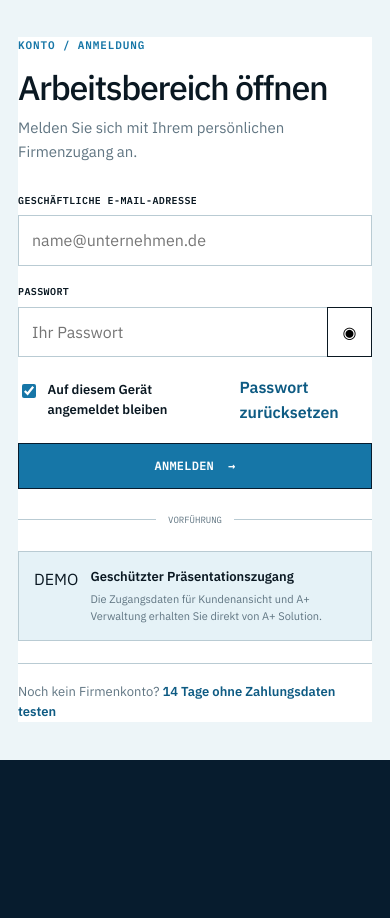
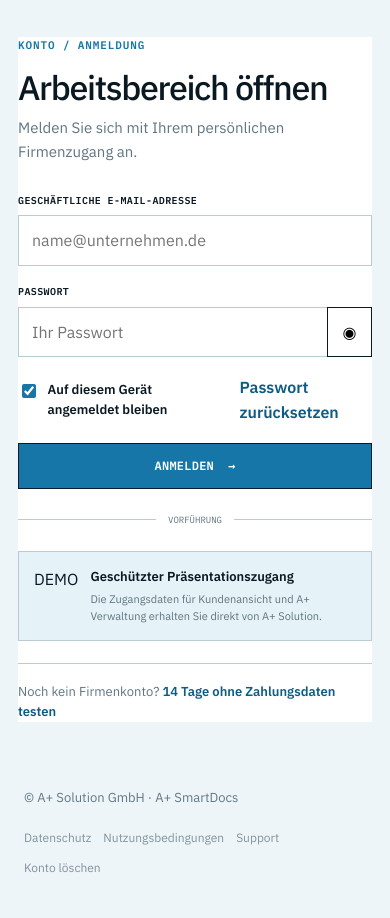
Before and after one commit to hsdarestani/A-SmartDocs, a FastAPI app: page /anmelden in a window 390 px wide. Shown: the part 638-1556 px from the top of the page. Before the commit the page ends 1398 px from the top, so only its background shows below. Run offline with FastAPI, Linux system fonts and the light colour scheme; parts of the project's set-up code (start-up, migrations or seed data) failed here and were passed over.

Commit message:
Store-Rechtslinks und mobile Metadaten ergänzen

```diff
--- a/app/templates/base.html
+++ b/app/templates/base.html
@@ -2,8 +2,11 @@
 <html lang="de">
 <head>
   <meta charset="utf-8">
-  <meta name="viewport" content="width=device-width, initial-scale=1">
+  <meta name="viewport" content="width=device-width, initial-scale=1, viewport-fit=cover">
   <meta name="theme-color" content="#071c2e">
+  <meta name="apple-mobile-web-app-capable" content="yes">
+  <meta name="apple-mobile-web-app-status-bar-style" content="black-translucent">
+  <meta name="mobile-web-app-capable" content="yes">
   <title>{% block titel %}A+ SmartDocs{% endblock %}</title>
   <meta name="description" content="PDF hochladen, direkt bearbeiten und fertig exportieren.">
   <link rel="preconnect" href="https://fonts.googleapis.com">
@@ -20,6 +23,7 @@
   <link rel="stylesheet" href="{{ url_for('statisch', path='/field-live-preview.css') }}?v=20260729-1">
   <link rel="stylesheet" href="{{ url_for('statisch', path='/live-workspace.css') }}?v=20260801-1">
   <link rel="stylesheet" href="{{ url_for('statisch', path='/live-interaction-fix.css') }}?v=20260731-4&partial=20260801-1">
+  <link rel="stylesheet" href="{{ url_for('statisch', path='/store-compliance.css') }}?v=20260807-1">
 </head>
 <body class="bereich-{{ bereich|default('start') }} {% if mitglied %}angemeldet{% endif %} {% if hauptfluss %}hauptfluss{% endif %}">
   {% if mitglied %}
@@ -30,14 +34,15 @@
       <span class="navigationsgruppe">Unternehmen</span><a href="/team" class="{% if bereich == 'team' %}aktiv{% endif %}"><i>05</i><span>Team und Rollen</span></a><a href="/abrechnung" class="{% if bereich == 'abrechnung' %}aktiv{% endif %}"><i>06</i><span>Tarif und Abrechnung</span></a><a href="/einstellungen" class="{% if bereich == 'einstellungen' %}aktiv{% endif %}"><i>07</i><span>Einstellungen</span></a>
       {% if mitglied.ist_superadmin %}<span class="navigationsgruppe">A+ Verwaltung</span><a href="/verwaltung" class="{% if bereich == 'verwaltung' %}aktiv{% endif %}"><i>A+</i><span>Verwaltungszentrale</span></a>{% endif %}
     </nav>
-    <div class="seitenleisten-fuss"><div class="konto-mini"><span>{{ mitglied.name[:2]|upper }}</span><div><strong>{{ mitglied.name }}</strong><small>{{ organisation.name }}</small></div></div><form action="/abmelden" method="post"><button type="submit" class="abmelden-knopf" title="Abmelden">↗</button></form></div>
+    <div class="seitenleisten-fuss"><div class="konto-mini"><span>{{ mitglied.name[:2]|upper }}</span><div><strong>{{ mitglied.name }}</strong><small>{{ organisation.name }}</small></div></div><form action="/abmelden" method="post"><button type="submit" class="abmelden-knopf" title="Abmelden">↗</button></form><div class="store-legal-links"><a href="/datenschutz-app">Datenschutz</a><a href="/nutzungsbedingungen">Bedingungen</a><a href="/support">Support</a></div></div>
   </aside>
   <header class="app-kopfzeile"><button class="menueknopf" id="menueknopf" aria-label="Navigation öffnen">☰</button><div class="kopf-suche"><span>⌕</span><input type="search" placeholder="Vorlagen und Dokumente durchsuchen …"><kbd>⌘ K</kbd></div><a class="kopf-neu" href="/arbeitsbereich">＋ Neues Dokument</a><button class="symbolknopf" aria-label="Benachrichtigungen">□<i></i></button><a class="profilchip" href="/einstellungen"><span>{{ mitglied.name[:2]|upper }}</span><div><strong>{{ mitglied.name }}</strong><small>{{ mitglied.rolle.value|capitalize }}</small></div></a></header>
   {% if rueckkehr_admin %}<div class="ansichtsleiste"><span>Sie sehen das Produkt aus Kundensicht: <strong>{{ organisation.name }}</strong></span><form action="/verwaltung/zurueck" method="post"><button type="submit">Zur A+ Verwaltung zurückkehren</button></form></div>{% endif %}
   <main class="app-inhalt">{% block inhalt %}{% endblock %}</main>
   {% else %}
-  <header class="oeffentliche-kopfzeile"><a class="marke" href="/"><span class="marken-symbol">A+</span><span class="marken-text"><strong>SmartDocs</strong><small>von A+ Solution</small></span></a><nav><a href="/#funktion">Arbeitsweise</a><a href="/preise" class="{% if bereich == 'preise' %}aktiv{% endif %}">Tarife</a><a href="/#sicherheit">Datenschutz</a></nav><div class="oeffentliche-aktionen"><a href="/anmelden">Anmelden</a><a href="/registrieren" class="schaltflaeche primaer klein">Kostenlos testen</a></div></header>
+  <header class="oeffentliche-kopfzeile"><a class="marke" href="/"><span class="marken-symbol">A+</span><span class="marken-text"><strong>SmartDocs</strong><small>von A+ Solution</small></span></a><nav><a href="/#funktion">Arbeitsweise</a><a href="/preise" class="{% if bereich == 'preise' %}aktiv{% endif %}">Tarife</a><a href="/datenschutz-app">Datenschutz</a></nav><div class="oeffentliche-aktionen"><a href="/anmelden">Anmelden</a><a href="/registrieren" class="schaltflaeche primaer klein">Kostenlos testen</a></div></header>
   <main>{% block oeffentlicher_inhalt %}{% endblock %}</main>
+  <footer class="public-store-footer"><span>© A+ Solution GmbH · A+ SmartDocs</span><div class="store-legal-links"><a href="/datenschutz-app">Datenschutz</a><a href="/nutzungsbedingungen">Nutzungsbedingungen</a><a href="/support">Support</a><a href="/konto-loeschen">Konto löschen</a></div></footer>
   {% endif %}
   {% if hinweis %}<div id="serverHinweis" class="meldung sichtbar {{ hinweis.art }}">{{ hinweis.text }}</div>{% endif %}<div id="meldung" class="meldung" role="status" aria-live="polite"></div>
   <script src="{{ url_for('statisch', path='/simple-flow.js') }}?v=20260728-2" defer></script>
```
